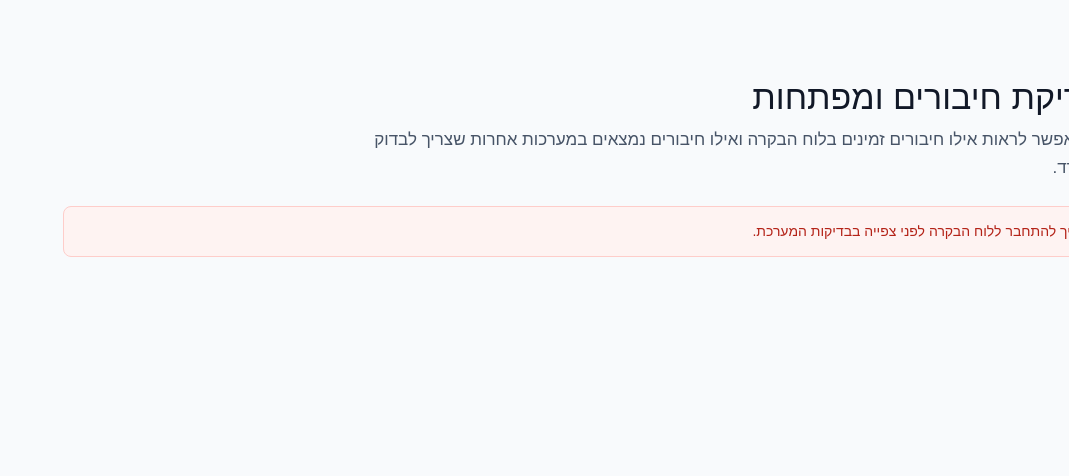
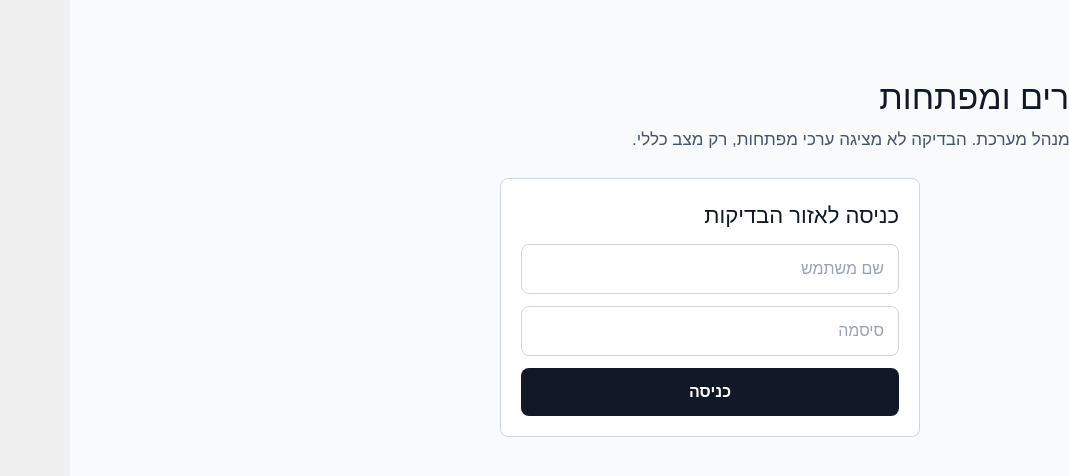
Before and after one commit to hatbaot2554-hue/masoret-dashboard, a Next.js app: page /system-health in a window 1280 px wide. Shown: the top 476 px of the page, without its empty margins (211-1280 px from the left). Built offline with nearby package versions, Linux system fonts and the light colour scheme.

Commit message:
Allow direct owner login on system health page

```diff
--- a/app/system-health/page.tsx
+++ b/app/system-health/page.tsx
@@ -45,30 +45,67 @@ const statusBackground: Record<CheckStatus, string> = {
 export default function SystemHealthPage() {
   const [data, setData] = useState<HealthResponse | null>(null);
   const [error, setError] = useState("");
-  const [loading, setLoading] = useState(true);
+  const [loading, setLoading] = useState(false);
+  const [username, setUsername] = useState("");
+  const [password, setPassword] = useState("");
+  const [token, setToken] = useState<string | null>(null);
 
-  useEffect(() => {
-    const token = sessionStorage.getItem("dashboard_token");
-    if (!token) {
-      setError("צריך להתחבר ללוח הבקרה לפני צפייה בבדיקות המערכת.");
-      setLoading(false);
-      return;
-    }
-
+  function loadHealth(authToken: string) {
+    setLoading(true);
+    setError("");
     fetch("/api/system-health", {
-      headers: { Authorization: `Bearer ${token}` },
+      headers: { Authorization: `Bearer ${authToken}` },
       cache: "no-store",
     })
       .then(async (response) => {
         if (!response.ok) {
-          throw new Error("לא ניתן לטעון את בדיקת המערכת.");
+          const body = await response.json().catch(() => null);
+          throw new Error(body?.error || "לא ניתן לטעון את בדיקת המערכת.");
         }
         return response.json();
       })
       .then(setData)
       .catch((err) => setError(err instanceof Error ? err.message : "שגיאה לא ידועה"))
       .finally(() => setLoading(false));
+  }
+
+  useEffect(() => {
+    const savedToken = sessionStorage.getItem("dashboard_token");
+    if (savedToken) {
+      setToken(savedToken);
+      loadHealth(savedToken);
+    }
   }, []);
+
+  async function login() {
+    if (!username || !password) {
+      setError("יש להזין שם משתמש וסיסמה");
+      return;
+    }
+
+    setLoading(true);
+    setError("");
+    try {
+      const response = await fetch("/api/auth", {
+        method: "POST",
+        headers: { "Content-Type": "application/json" },
+        body: JSON.stringify({ action: "login", username, password }),
+      });
+      const result = await response.json();
+      if (!result.success || !result.token) {
+        setError(result.error || "הכניסה נכשלה");
+        return;
+      }
+      sessionStorage.setItem("dashboard_token", result.token);
+      sessionStorage.setItem("dashboard_user", JSON.stringify(result.user));
+      setToken(result.token);
+      loadHealth(result.token);
+    } catch {
+      setError("שגיאת חיבור לשרת");
+    } finally {
+      setLoading(false);
+    }
+  }
 
   return (
     <main style={styles.page}>
@@ -76,9 +113,29 @@ export default function SystemHealthPage() {
         <p style={styles.eyebrow}>ניהול</p>
         <h1 style={styles.title}>בדיקת חיבורים ומפתחות</h1>
         <p style={styles.subtitle}>
-          כאן אפשר לראות אילו חיבורים זמינים בלוח הבקרה ואילו חיבורים נמצאים במערכות אחרות שצריך לבדוק בנפרד.
+          אזור פרטי לבעלים או למנהל מערכת. הבדיקה לא מציגה ערכי מפתחות, רק מצב כללי.
         </p>
       </section>
+
+      {!token && (
+        <section style={styles.loginBox}>
+          <h2 style={styles.loginTitle}>כניסה לאזור הבדיקות</h2>
+          <input style={styles.input} value={username} onChange={(event) => setUsername(event.target.value)} placeholder="שם משתמש" />
+          <input
+            style={styles.input}
+            value={password}
+            onChange={(event) => setPassword(event.target.value)}
+            placeholder="סיסמה"
+            type="password"
+            onKeyDown={(event) => {
+              if (event.key === "Enter") login();
+            }}
+          />
+          <button style={styles.button} type="button" onClick={login} disabled={loading}>
+            {loading ? "מתחבר..." : "כניסה"}
+          </button>
+        </section>
+      )}
 
       {loading && <div style={styles.notice}>טוען בדיקה...</div>}
       {error && <div style={{ ...styles.notice, ...styles.error }}>{error}</div>}
@@ -145,6 +202,36 @@ const styles: Record<string, React.CSSProperties> = {
     color: "#475467",
     fontSize: 17,
     lineHeight: 1.65,
+  },
+  loginBox: {
+    maxWidth: 420,
+    margin: "0 auto 20px",
+    padding: 20,
+    border: "1px solid #d0d5dd",
+    borderRadius: 8,
+    background: "#ffffff",
+    display: "grid",
+    gap: 12,
+  },
+  loginTitle: {
+    margin: 0,
+    fontSize: 22,
+  },
+  input: {
+    border: "1px solid #d0d5dd",
+    borderRadius: 8,
+    padding: "12px 14px",
+    fontSize: 16,
+  },
+  button: {
+    border: 0,
+    borderRadius: 8,
+    padding: "12px 14px",
+    background: "#111827",
+    color: "white",
+    fontSize: 16,
+    fontWeight: 700,
+    cursor: "pointer",
   },
   notice: {
     maxWidth: 1040,
```
